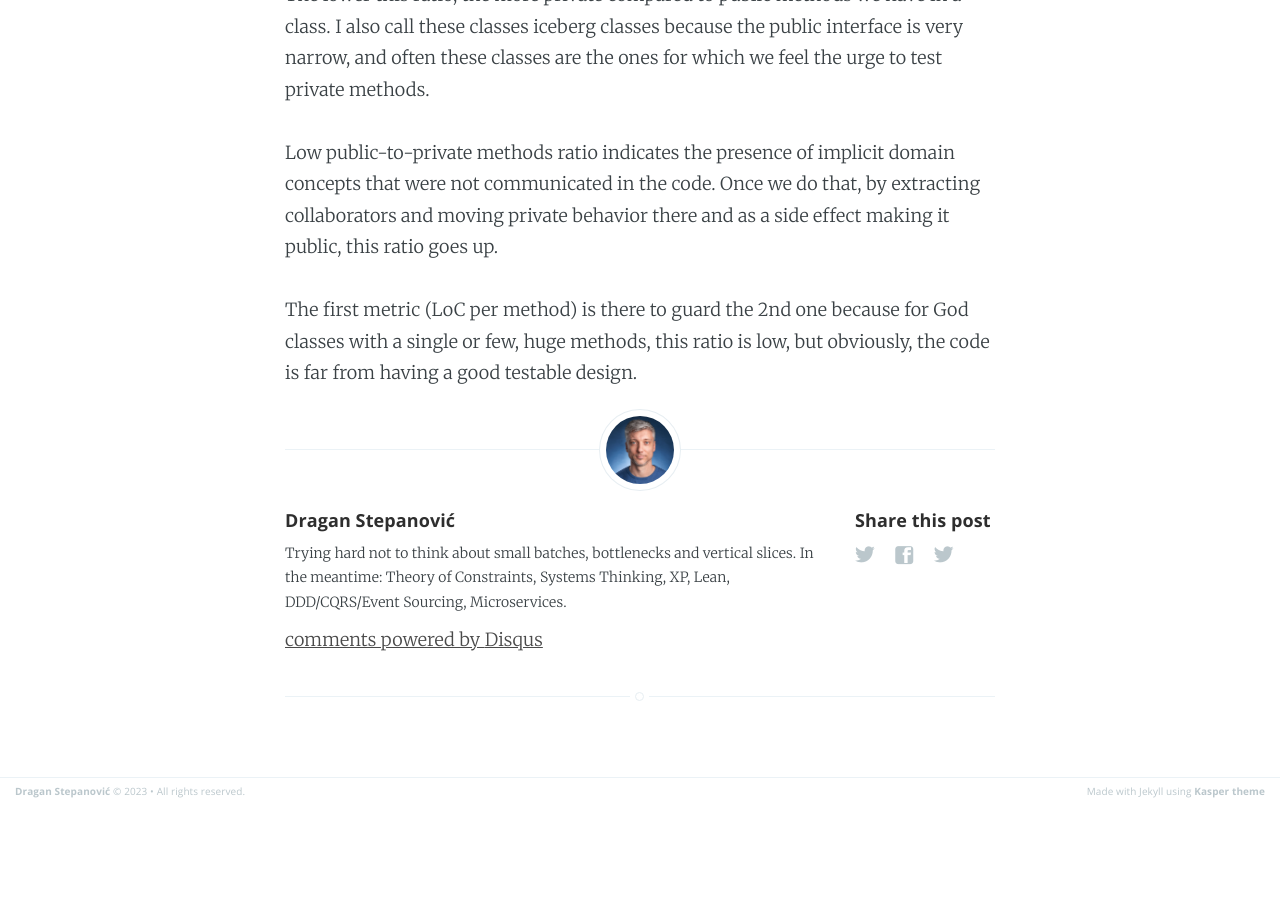
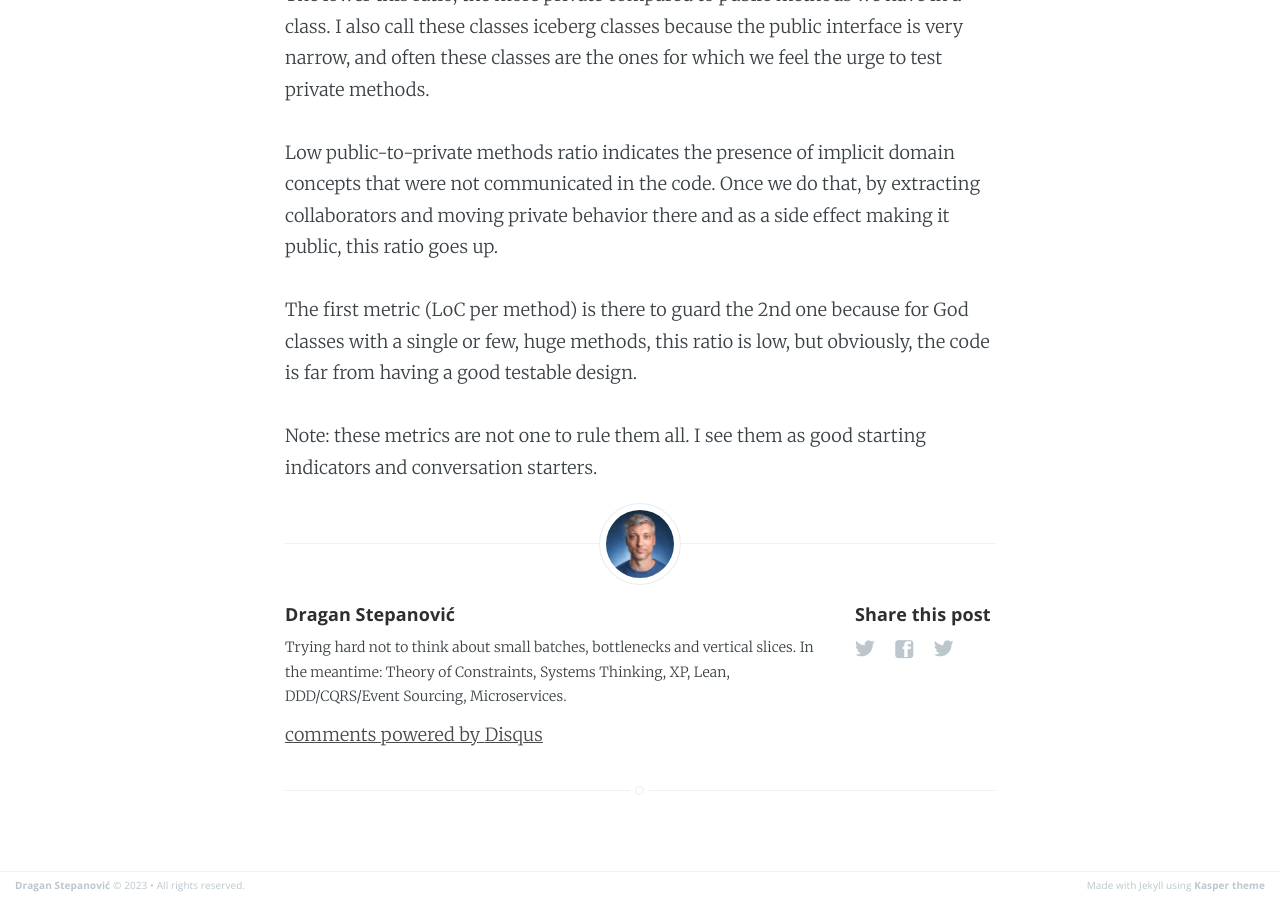
Before and after one commit to dragan-stepanovic/dragan-stepanovic.github.io, a Jekyll site: the page built from _posts/2023-08-15-measuring-good-design.md, in a window 1280 px wide and 900 px high, scrolled down 627 px. Built offline with Jekyll 4.4.1, drawn with Linux system fonts in a browser that asks for light colours; our own code applies the rules of GitHub Pages for plain Markdown files; comment, search, counter and statistics services are not loaded; before the commit the page ends 1432 px from its top, so only the background shows below that.

Commit message:
Update 2023-08-15-measuring-good-design.md

```diff
--- a/_posts/2023-08-15-measuring-good-design.md
+++ b/_posts/2023-08-15-measuring-good-design.md
@@ -15,3 +15,5 @@ The lower this ratio, the more private compared to public methods we have in a c
 Low public-to-private methods ratio indicates the presence of implicit domain concepts that were not communicated in the code. Once we do that, by extracting collaborators and moving private behavior there and as a side effect making it public, this ratio goes up.
 
 The first metric (LoC per method) is there to guard the 2nd one because for God classes with a single or few, huge methods, this ratio is low, but obviously, the code is far from having a good testable design.
+
+Note: these metrics are not one to rule them all. I see them as good starting indicators and conversation starters.
```
